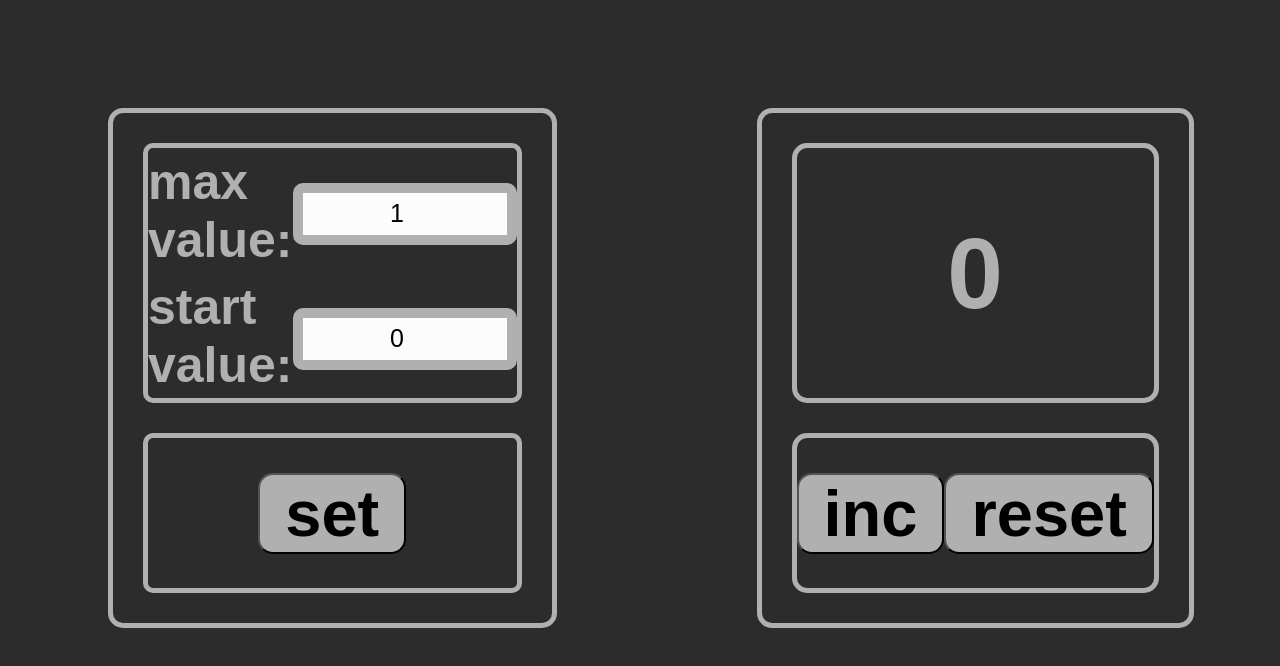
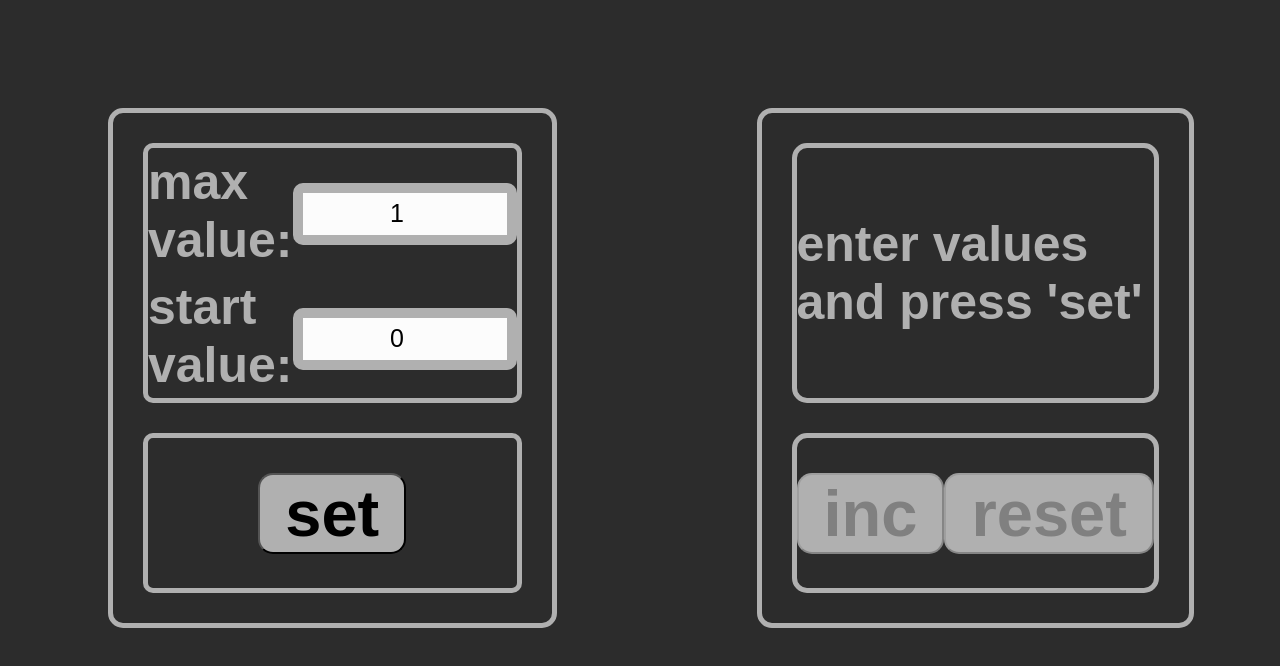
Before and after one commit to interestingNew/counter, a React (Create React App) app: page / in a window 1280 px wide. Shown: the top 666 px of the page. Built offline with nearby package versions, Linux system fonts and the light colour scheme.

Commit message:
finish counter_working with buttons and refactoring

```diff
--- /dev/null
+++ b/src/components/WrapperCounter/Button/Button.module.css
@@ -0,0 +1,14 @@
+.button {
+   border-radius: 15px;
+   background-color: #B0B0B0;
+   font-size: 65px;
+   font-family: 'Comfortaa', sans-serif;
+   font-weight: bold;
+   padding-left: 25px;
+   padding-right: 25px;
+   cursor: pointer;
+}
+
+button:disabled {
+   cursor: default
+}
--- /dev/null
+++ b/src/components/WrapperCounter/Button/Button.tsx
@@ -0,0 +1,19 @@
+import './Button.module.css'
+import classes from './Button.module.css'
+
+type ButtonProps = {
+   title: string
+   onClick: () => void
+   disabled?: boolean
+}
+
+export const Button = (props: ButtonProps) => {
+
+   const buttonHandler = () => {
+      props.onClick()
+   }
+
+   return (
+         <button className={classes.button} onClick={buttonHandler} disabled={props.disabled ? true : false}>{props.title}</button>
+   )
+}
--- a/src/components/WrapperCounter/Counter/Counter.module.css
+++ b/src/components/WrapperCounter/Counter/Counter.module.css
@@ -28,6 +28,7 @@
 
 .numValueError {
    color: #a10202;
+   font-size: 135px;
 }
 
 .numValue {
@@ -45,14 +46,3 @@
    justify-items: center;
    align-items: center;
 }
-
-.button {
-   border-radius: 15px;
-   background-color: #B0B0B0;
-   font-size: 65px;
-   font-family: 'Comfortaa', sans-serif;
-   font-weight: bold;
-   padding-left: 25px;
-   padding-right: 25px;
-   cursor: pointer;
-}
--- a/src/components/WrapperCounter/Counter/Counter.tsx
+++ b/src/components/WrapperCounter/Counter/Counter.tsx
@@ -1,5 +1,7 @@
+import { useEffect } from 'react'
 import './Counter.module.css'
 import classes from './Counter.module.css'
+import { Button } from '../Button/Button'
 
 type CounterProps = {
    valueNumCounter: number
@@ -8,35 +10,34 @@ type CounterProps = {
    startValue: number
    valueStrCounter: string | null
    maxValue: number
+   disabledButtonInc: boolean
+   setDisabledButtonSetInc: (disabledButtonInc: boolean) => void
 }
 
 export const Counter = (props: CounterProps) => {
 
-   const resValHandler = () => {
-      props.resetValue()
-   }
-
-   const incValHandler = () => {
-      props.incValue()
-   }
+   useEffect(() => {
+      if (props.valueNumCounter >= props.maxValue) {
+         props.setDisabledButtonSetInc(!props.disabledButtonInc)
+      }
+   }, [props.valueNumCounter])
 
    return (
       <div className={classes.wrapper}>
          <div className={classes.elements1}>
             {props.valueStrCounter ?
-               props.valueStrCounter === "Incorrect values!" ?
-                  <div className={classes.strValueError}>{props.valueStrCounter}</div> :
-                  <div className={classes.strValue}>{props.valueStrCounter}</div> :
-               props.valueNumCounter === props.maxValue ?
-                  <div className={classes.numValueError}>{props.valueNumCounter}</div> :
-                  <div className={classes.numValue}>{props.valueNumCounter}</div>}
+               <div className={props.valueStrCounter === "Incorrect values!" ? classes.strValueError :
+                  classes.strValue}>{props.valueStrCounter}</div> :
+               <div className={props.valueNumCounter === props.maxValue ? classes.numValueError :
+                  classes.numValue}>{props.valueNumCounter}</div>
+            }
          </div>
          <div className={classes.elements2}>
             <div className={classes.button1}>
-               <button className={classes.button} onClick={incValHandler}>inc</button>
+               <Button title="inc" onClick={props.incValue} disabled={props.disabledButtonInc || props.valueStrCounter ? true : false} />
             </div>
             <div className={classes.button2}>
-               <button className={classes.button} onClick={resValHandler}>reset</button>
+               <Button title="reset" onClick={props.resetValue} disabled={props.valueStrCounter ? true : false} />
             </div>
          </div>
       </div>
--- a/src/components/WrapperCounter/SettingsCounter/SettingsCounter.module.css
+++ b/src/components/WrapperCounter/SettingsCounter/SettingsCounter.module.css
@@ -66,14 +66,3 @@ input {
    justify-items: center;
    align-items: center;
 }
-
-.button {
-   border-radius: 15px;
-   background-color: #B0B0B0;
-   font-size: 65px;
-   font-family: 'Comfortaa', sans-serif;
-   font-weight: bold;
-   padding-left: 25px;
-   padding-right: 25px;
-   cursor: pointer;
-}
--- a/src/components/WrapperCounter/SettingsCounter/SettingsCounter.tsx
+++ b/src/components/WrapperCounter/SettingsCounter/SettingsCounter.tsx
@@ -1,3 +1,4 @@
+import { Button } from "../Button/Button"
 import "./SettingsCounter.module.css"
 import classes from "./SettingsCounter.module.css"
 import { ChangeEvent } from "react"
@@ -11,6 +12,8 @@ type SettingsCounterProps = {
    valueStrCounter: string | null
    setValueStrCounter: (incorrect: string) => void
    valueNumCounter: number
+   disabledButtonSet: boolean
+   setDisabledButtonSet: (disabledButtonSet: boolean) => void
 }
 
 export const SettingsCounter = (props: SettingsCounterProps) => {
@@ -18,12 +21,10 @@ export const SettingsCounter = (props: SettingsCounterProps) => {
    let incorrectVal = "Incorrect values!";
    let correctVal = "enter values and press 'set'";
 
-   const buttonSetHandler = () => {
-      props.saveSettingsValue()
-   }
    const changeInputMaxValueHandler = (e: ChangeEvent<HTMLInputElement>) => {
       let parseVal = parseInt(e.currentTarget.value);
       props.setMaxValue(parseVal);
+      props.setDisabledButtonSet(false);
       (parseVal <= 0 || parseVal <= props.startValue) ?
          props.setValueStrCounter(incorrectVal) :
          props.setValueStrCounter(correctVal)
@@ -31,6 +32,7 @@ export const SettingsCounter = (props: SettingsCounterProps) => {
    const changeInputStartValueHandler = (e: ChangeEvent<HTMLInputElement>) => {
       let parseVal = parseInt(e.currentTarget.value);
       props.setStartValue(parseVal);
+      props.setDisabledButtonSet(false);
       (parseVal < 0 || parseVal >= props.maxValue) ?
          props.setValueStrCounter(incorrectVal) :
          props.setValueStrCounter(correctVal)
@@ -41,31 +43,23 @@ export const SettingsCounter = (props: SettingsCounterProps) => {
          <div className={classes.elements1}>
             <div className={classes.maxValue}>max value:</div>
             <div className={classes.divInputMaxValue}>
-               {props.maxValue <= 0 || props.maxValue <= props.startValue?
-                  <input className={classes.inputValueError}
+               <input className={props.maxValue <= 0 || props.maxValue <= props.startValue ? classes.inputValueError : ''}
                   type="number"
                   value={props.maxValue}
-                     onChange={changeInputMaxValueHandler} /> :
-                  <input type="number"
-                     value={props.maxValue}
                   onChange={changeInputMaxValueHandler} />
-               }
             </div>
             <div className={classes.startValue}>start value:</div>
             <div className={classes.divInputStartValue}>
-               {props.startValue < 0 || props.startValue >= props.maxValue?
-                  <input className={classes.inputStartValueError}
+               <input className={props.startValue < 0 || props.startValue >= props.maxValue ? classes.inputStartValueError : ''}
                   type="number"
                   value={props.startValue}
-                     onChange={changeInputStartValueHandler} /> :
-                  <input type="number"
-                     value={props.startValue}
                   onChange={changeInputStartValueHandler} />
-               }
             </div>
          </div>
          <div className={classes.elements2}>
-            <button className={classes.button} onClick={buttonSetHandler}>set</button>
+            <Button title="set"
+               onClick={props.saveSettingsValue}
+               disabled={props.disabledButtonSet || props.valueStrCounter === "Incorrect values!" ? true : false} />
          </div>
       </div>
    )
--- a/src/components/WrapperCounter/WrapperCounter.tsx
+++ b/src/components/WrapperCounter/WrapperCounter.tsx
@@ -9,36 +9,42 @@ export const WrapperCounter = () => {
    const [maxValue, setMaxValue] = useState(1)
    const [startValue, setStartValue] = useState(0)
    const [valueNumCounter, setValueNumCounter] = useState(0)
-   const [valueStrCounter, setValueStrCounter] = useState<string|null>(null)
-
-   const saveSettingsValue = () => {
-         localStorage.setItem("startValue", JSON.stringify(startValue))
-         localStorage.setItem("maxValue", JSON.stringify(maxValue))
-         setMaxValue(maxValue)
-         setValueNumCounter(startValue)
-         setValueStrCounter(null)
-   }
-   const resetValue = () => {
-      localStorage.clear()
-      setValueNumCounter(startValue)
-   }
-   const incValue = () => {
-      if(valueNumCounter < maxValue) {
-         setValueNumCounter(valueNumCounter + 1)
-      }
-   }
+   const [valueStrCounter, setValueStrCounter] = useState<string | null>("enter values and press 'set'")
+   const [disabledButtonSet, setDisabledButtonSet] = useState(false)
+   const [disabledButtonInc, setDisabledButtonSetInc] = useState(false)
 
    useEffect(() => {
       let getValStartValue = localStorage.getItem("startValue")
       let getValMaxValue = localStorage.getItem("maxValue")
-      if (getValStartValue) {
+      if (getValStartValue && getValMaxValue) {
          setValueNumCounter(JSON.parse(getValStartValue))
          setStartValue(JSON.parse(getValStartValue))
-      } if (getValMaxValue) {
          setMaxValue(JSON.parse(getValMaxValue))
+         setValueStrCounter(null)
+         setDisabledButtonSet(true)
       }
    }, [])
 
+   const saveSettingsValue = () => {
+      localStorage.setItem("startValue", JSON.stringify(startValue))
+      localStorage.setItem("maxValue", JSON.stringify(maxValue))
+      setMaxValue(maxValue)
+      setValueNumCounter(startValue)
+      setValueStrCounter(null)
+      setDisabledButtonSet(!disabledButtonSet)
+      if (disabledButtonInc) {
+         setDisabledButtonSetInc(!disabledButtonInc)
+      }
+   }
+   const resetValue = () => {
+      setValueNumCounter(startValue)
+      setDisabledButtonSetInc(false)
+   }
+   const incValue = () => {
+      if (valueNumCounter < maxValue) {
+         setValueNumCounter(valueNumCounter + 1)
+      }
+   }
 
    return <div className={classes.wrapperCounter}>
       <SettingsCounter
@@ -49,13 +55,17 @@ export const WrapperCounter = () => {
          saveSettingsValue={saveSettingsValue}
          valueStrCounter={valueStrCounter}
          setValueStrCounter={setValueStrCounter}
-         valueNumCounter={valueNumCounter} />
+         valueNumCounter={valueNumCounter}
+         disabledButtonSet={disabledButtonSet}
+         setDisabledButtonSet={setDisabledButtonSet} />
       <Counter
          valueNumCounter={valueNumCounter}
          incValue={incValue}
          resetValue={resetValue}
          startValue={startValue}
          valueStrCounter={valueStrCounter}
-         maxValue={maxValue} />
+         maxValue={maxValue}
+         disabledButtonInc={disabledButtonInc}
+         setDisabledButtonSetInc={setDisabledButtonSetInc} />
    </div>
 }
```
Also changed, not shown: src/App.tsx (+1 -47 lines). Lines whose indentation alone changed are shown as unchanged.
